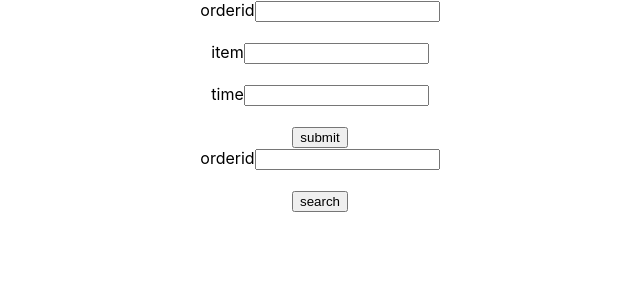
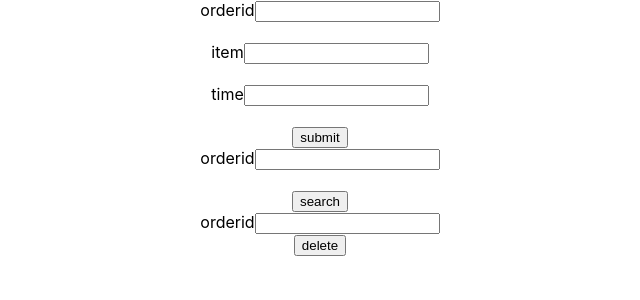
Before and after one commit to raifashafi/Restaurant-App-Frontend, a React (Create React App) app: page / in a window 1280 px wide. Shown: the top 300 px of the page, without its empty margins (320-960 px from the left). Built offline with nearby package versions, Linux system fonts and the light colour scheme.

Commit message:
project added

```diff
--- a/src/App.js
+++ b/src/App.js
@@ -2,12 +2,14 @@ import logo from './logo.svg';
 import './App.css';
 import Add from './components/Add';
 import Search from './components/Search';
+import Delete from './components/Delete';
 
 function App() {
   return (
     <div className="App">
     <Add/>
     <Search/>
+    <Delete/>
     </div>
   );
 }
--- /dev/null
+++ b/src/components/Delete.jsx
@@ -0,0 +1,37 @@
+import React, { useState } from 'react'
+
+const Delete = () => {
+    const [data,setData]=useState([
+        {
+         "orderid":""
+
+        }
+    ])
+    const inputHandler=(event)=>{
+       setData({...data,[event.target.name]:event.target.value})
+    }
+    const readValue=()=>{
+        console.log(data)
+    }
+  return (
+    <div>
+        <div className="container">
+            <div className="row">
+                <div className="col col-12 col-sm-12 col-md-12 col-lg-12 col-xl-12 col-xxl-12">
+                    <div className="row g-3">
+                        <div className="col col-12 col-sm-6 col-md-4 col-lg-3 col-xl-3 col-xxl-3">
+                            <label htmlFor="" className="form-label">orderid</label>
+                            <input type="text" className="form-control" name='orderid' value={data.orderid} onChange={inputHandler} />
+                        </div>
+                        <div className="col col-12 col-sm-6 col-md-4 col-lg-3 col-xl-3 col-xxl-3">
+                         <button className="btn btn-danger"  onClick={readValue}>delete</button>
+                        </div>
+                    </div>
+                </div>
+            </div>
+        </div>
+    </div>
+  )
+}
+
+export default Delete
```
